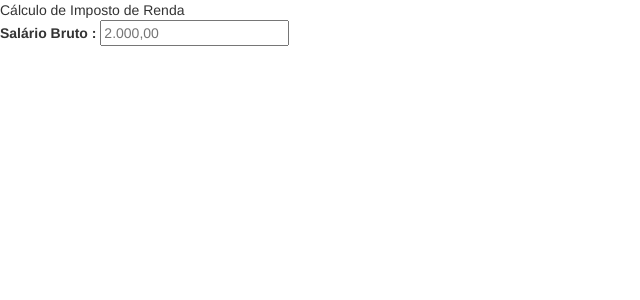
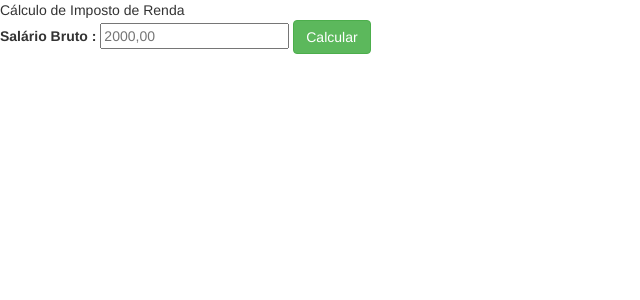
Before and after one commit to UserWesley/ImpostodeRenda, a PHP site: page / in a window 1280 px wide. Shown: the top 300 px of the page, without its empty margins (0-640 px from the left). Run offline with PHP 8.4, Linux system fonts and the light colour scheme.

Commit message:
Funcional

```diff
--- a/ImpostodeRenda/index.php
+++ b/ImpostodeRenda/index.php
@@ -22,12 +22,19 @@
 <body>
 
 	<header> Cálculo de Imposto de Renda</header>
-	<form class="form-horizontal">
 
-		<label for= "idSalarioBruto">Salário Bruto :</label>
-		<input type = "text" name = "numberSalarioBruto" id = "idSalarioBruto" placeholder = "2.000,00"min = "0" required>
+	<section>
 
-	</form>
+		<form action= "calcular.php" method = "POST" >
+
+    		<label for= "idSalarioBruto">Salário Bruto :</label>
+      		<input type = "text" name = "textSalarioBruto" id = "idSalarioBruto" placeholder = "2000,00" min = "0" required>
+
+			<input type ="submit" value = "Calcular" class="btn btn-success">
+
+		</form>
+
+	</section>
 
 </body>
 
```
Also changed, not shown: ImpostodeRenda/calcular.php (+19 -5 lines).
